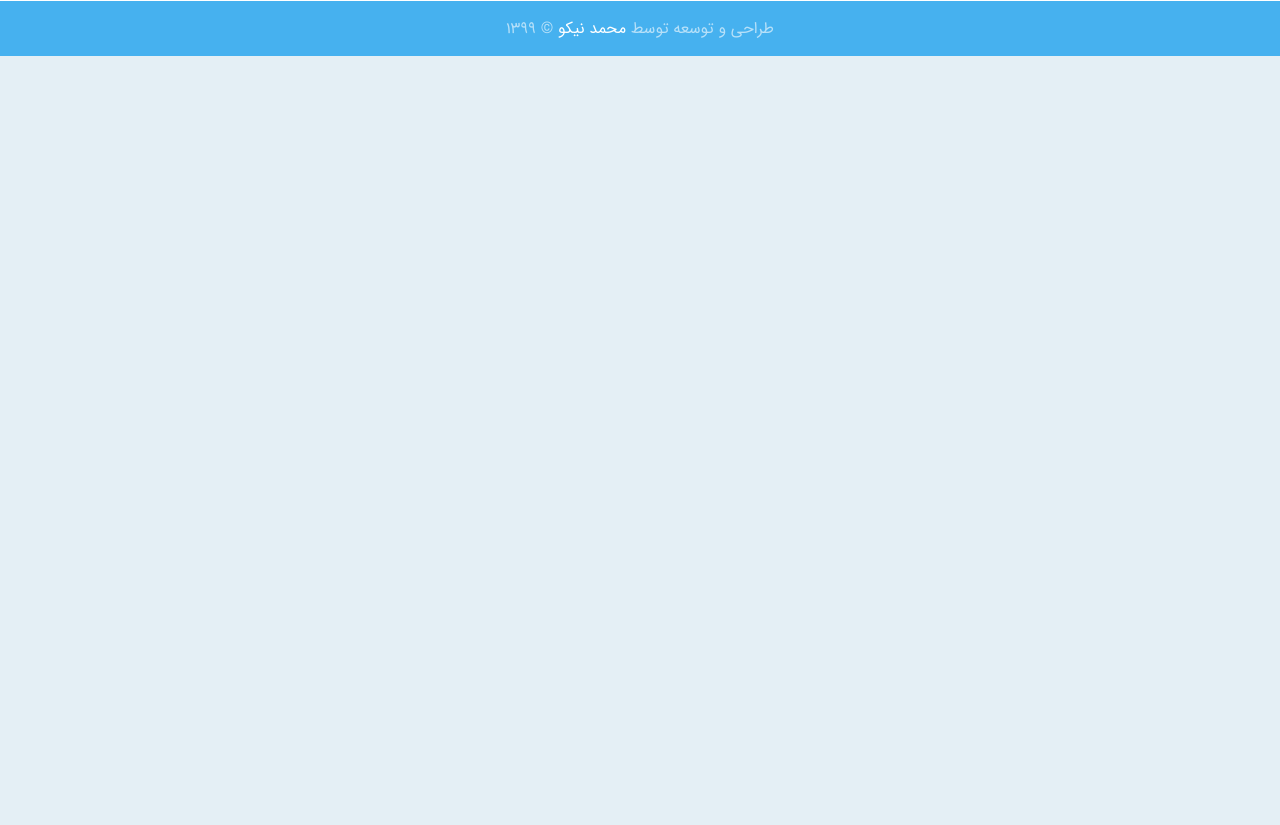
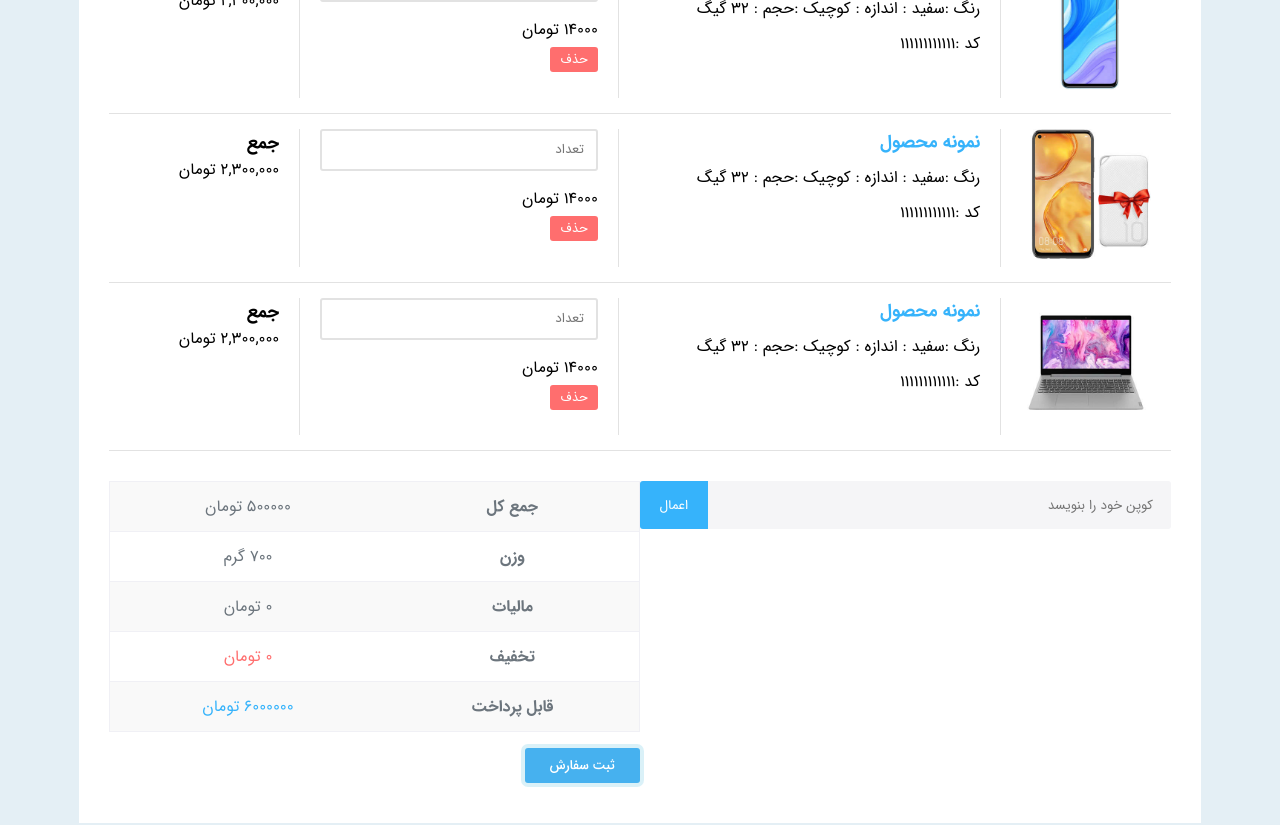
Before and after one commit to mrmohsensami/ecommerce, a Vue app: page /cart in a window 1280 px wide. Shown: the part 820-1645 px from the top of the page. Before the commit the page ends 876 px from the top, so only its background shows below. Built offline with nearby package versions, Linux system fonts and the light colour scheme.

Commit message:
149 - cart

```diff
--- a/src/assets/css/responsives.css
+++ b/src/assets/css/responsives.css
@@ -80,28 +80,76 @@
         max-width: 50%;
         flex: 0 0 50%;
     }
-  }
+    .product__row{flex-direction: column}
+    .prodcut__gallery{max-width: 100%}
+    .modal__content{width: 90%}
+    .modal{padding-top: 5px}
+    .product__left{max-width: 100%}
+    .cart__total{display: none}
+    .cart__image{max-width: 25% !important;}
+    .cart__details{max-width: 39% !important;}
+    .cart__amounts{max-width: 36% !important;}
+    .cart__coupon, .cart__table {
+        max-width: 100%;
+        flex: 0 0 100%;
+    }
 
-  @media (max-width: 768px) {
-    .adplacement__row{
+}
+
+@media (max-width: 768px) {
+    .adplacement__row {
         display: unset;
     }
-    .adplacement__link{
+
+    .adplacement__link {
         max-width: unset;
     }
 
     .footer__link {
         max-width: 100%;
         flex: 0 0 100%;
+        padding: 15px 0;
     }
-    .header__top{padding: 150px 0 50px}
-    .products__item{
+
+    .header__top {
+        padding: 150px 0 50px
+    }
+
+    .products__item {
         max-width: 100%;
         flex: 0 0 100%;
     }
-  }
 
-  @media (max-width: 480px) {
+    .tab__item {
+        width: unset;
+        padding: 18px !important;
+    }
+
+    .controls__group {
+        max-width: 100%;
+    }
+
+    .product__category {
+        margin-top: 15px
+    }
+
+    .cart__image {
+        padding: unset !important;
+        max-width: 40% !important;
+    }
+
+    .cart__details {
+        max-width: 60% !important;
+    }
+
+    .cart__amounts {
+        max-width: 100% !important;
+        border-right: unset !important;
+        margin-top: 10px;
+    }
+}
+
+@media (max-width: 480px) {
     .header__logo {
         display: none;
     }
@@ -134,7 +182,52 @@
         height: 30px !important;
         line-height: 34px;
     }
-    .footer__info{
+
+    .footer__info {
         text-align: center;
     }
-  }
+
+    .product__buttons {
+        flex-direction: column;
+        -ms-flex-align: unset;
+        -webkit-box-align: unset;
+        align-items: unset;
+    }
+
+    .product__buttons button {
+        margin-bottom: 10px;
+    }
+
+    .btn--fav, .btn--compare {
+        margin-right: unset !important;
+    }
+
+    .btn--compare {
+        text-align: center;
+    }
+
+    .tab__items {
+        flex-direction: column;
+    }
+
+    .tab__item {
+        border-right: unset;
+        border-bottom: 1px solid #e2e2e2;
+    }
+
+    .col-3 {
+        max-width: 50% !important;
+        flex: 0 0 50% !important;;
+    }
+
+    .col-9{
+        max-width: 50% !important;
+        flex: 0 0 50% !important;;
+    }
+    .tab__section{
+        padding: 10px;
+    }
+    .comments__subset{
+        margin-right: 15px;
+    }
+}
--- a/src/assets/css/style.css
+++ b/src/assets/css/style.css
@@ -1137,6 +1137,7 @@ ul li {
     display: -ms-flexbox;
     display: -webkit-box;
     display: flex;
+    flex-wrap: wrap;
     justify-content: space-between;
 }
 
@@ -1248,6 +1249,7 @@ ul li {
     display: -ms-flexbox;
     display: -webkit-box;
     display: flex;
+    flex-wrap: wrap;
 }
 
 .product__category {
@@ -1792,7 +1794,158 @@ select {
     color: #6c757d;
     padding: 25px 30px 25px;
 }
-.comments__subset{
+
+.comments__subset {
     margin-right: 30px;
     border-right: 3px solid #36b3fb;
 }
+
+.cart {
+    background: #fff;
+    padding: 30px;
+}
+
+.cart__title {
+    font-weight: bold;
+    font-size: 30px;
+    color: #6c757d;
+    margin-bottom: 40px;
+    border-bottom: 1px solid #e2e2e2;
+    padding-bottom: 20px;
+}
+
+.cart__item {
+    border-bottom: 1px solid #e2e2e2;
+    padding: 15px 0;
+}
+
+.cart__row {
+    display: -ms-flexbox;
+    display: -webkit-box;
+    display: flex;
+    flex-wrap: wrap;
+}
+
+.cart__image {
+    width: 100%;
+    max-width: 16%;
+    padding: 0 20px;
+}
+
+.cart__image-img {
+    width: 100%
+}
+
+.cart__details {
+    width: 100%;
+    max-width: 36%;
+    padding: 0 20px;
+    border-right: 1px solid #e2e2e2;
+}
+
+.cart__details-h5 {
+    line-height: 145%;
+    font-size: 18px;
+    margin-bottom: 10px;
+}
+
+.cart__details-link {
+    color: #36b3fb;
+}
+
+.cart__deatils-features {
+    margin-bottom: 10px;
+}
+
+.cart__amounts {
+    width: 100%;
+    max-width: 30%;
+    padding: 0 20px;
+    border-right: 1px solid #e2e2e2;
+}
+
+.cart__amounts-remove {
+    margin-top: 5px;
+    line-height: 150%;
+    background: #ff6e6e;
+    text-align: center;
+    padding: 3px 10px;
+    color: #fff;
+    font-size: 13px;
+    border-radius: 3px;
+}
+
+.cart__total {
+    padding: 0 20px;
+    border-right: 1px solid #e2e2e2;
+}
+
+.cart__total-title {
+    font-size: 18px;
+}
+
+.cart__info {
+    display: -ms-flexbox;
+    display: -webkit-box;
+    display: flex;
+    flex-wrap: wrap;
+    margin-top: 30px;
+}
+
+.cart__coupon, .cart__table {
+    width: 100%;
+    max-width: 50%;
+    flex: 0 0 50%;
+    margin-bottom: 10px;
+}
+
+.cart__coupon-div {
+    display: -ms-flexbox;
+    display: -webkit-box;
+    display: flex;
+}
+
+.cart__coupon-input {
+    height: 48px;
+    padding: 11px 18px;
+    font-weight: 400;
+    color: #6c757d;
+    line-height: 1.6;
+    background: #f5f5f7;
+    border-radius: 0 3px 3px 0;
+    width: 90%;
+}
+
+.btn-coupon {
+    height: 48px;
+    background: #36b3fb;
+    color: #fff;
+    width: 70px;
+    border-radius: 3px 0 0 3px;
+}
+
+table {
+    border-collapse: collapse;
+    width: 100%;
+    margin-bottom: 1rem;
+    color: #6c757d;
+    border: 1px solid #f0f0f5;
+    text-align: center;
+}
+
+table th, table td {
+    padding: .75rem;
+    vertical-align: top;
+    border-top: 1px solid #f0f0f5;
+
+}
+
+table tbody tr:nth-child(2n+1) {
+    background: #f9f9f9;
+}
+.text-red{
+    color: #ff6e6e;
+}
+.text-blue{
+    color: #36b3fb;
+}
--- a/src/router/index.js
+++ b/src/router/index.js
@@ -27,6 +27,11 @@ const routes = [
     path: '/product/:id',
     name: 'Product',
     component: () => import(/* webpackChunkName: "product" */ '../views/Product.vue')
+  },
+  {
+    path: '/cart',
+    name: 'Cart',
+    component: () => import(/* webpackChunkName: "cart" */ '../views/Cart.vue')
   }
 ]
 
--- /dev/null
+++ b/src/views/Cart.vue
@@ -0,0 +1,83 @@
+<template>
+  <main class="main">
+      <div class="container">
+          <div class="cart">
+              <h1 class="cart__title">سبد خرید</h1>
+              <form action="">
+                  <div class="cart__item" v-for="item in 6" :key="item">
+                      <div class="cart__row">
+                          <div class="cart__image">
+                              <a href="" class="cart__image-link"><img :src="require(`../assets/img/slider/${item}.jpg`)" alt=""
+                                                                      class="cart__image-img"></a>
+                          </div>
+                          <div class="cart__details">
+                              <h5 class="cart__details-h5"><a href="" target="_blank" class="cart__details-link">نمونه
+                                  محصول</a></h5>
+                              <div class="cart__deatils-features">رنگ :‌سفید : اندازه : کوچیک :‌حجم : ۳۲ گیگ</div>
+                              <div class="cart__deatils-code"> کد :111111111111</div>
+                          </div>
+                          <div class="cart__amounts">
+                              <div class="cart__amounts-div">
+                                  <input type="number" class="txt" placeholder="تعداد" max="1000" min="1">
+                                  <div class="cart__amounts-price"><span>۱۴۰۰۰ تومان</span></div>
+                                  <a href="#" onclick="removeCartItem(this)" class="cart__amounts-remove">حذف</a>
+                              </div>
+                          </div>
+                          <div class="cart__total">
+                              <div class="cart__total-div">
+                                  <h6 class="cart__total-title">جمع</h6>
+                                  ۲,۳۰۰,۰۰۰ تومان
+                              </div>
+                          </div>
+                      </div>
+                  </div>
+              </form>
+              <div class="cart__info">
+                  <div class="cart__coupon">
+                      <form action="">
+                          <div class="cart__coupon-div">
+                              <input type="text" placeholder="کوپن خود را بنویسد" class="cart__coupon-input">
+                              <button class="btn-coupon">اعمال</button>
+                          </div>
+                      </form>
+                  </div>
+                  <div class="cart__table">
+                      <table>
+                          <tbody>
+                          <tr>
+                              <th>جمع کل</th>
+                              <td>500000 تومان</td>
+                          </tr>
+                          <tr>
+                              <th>وزن</th>
+                              <td>700 گرم</td>
+                          </tr>
+                          <tr>
+                              <th>مالیات</th>
+                              <td>0 تومان</td>
+                          </tr>
+                          <tr>
+                              <th>تخفیف</th>
+                              <td class="text-red">0 تومان</td>
+                          </tr>
+                          <tr>
+                              <th>قابل پرداخت</th>
+                              <td class="text-blue">6000000 تومان</td>
+                          </tr>
+                          </tbody>
+                      </table>
+                      <button class="btn btn--brand btn--boxshadow">ثبت سفارش</button>
+                  </div>
+              </div>
+          </div>
+      </div>
+  </main>
+</template>
+
+<script>
+export default {
+}
+</script>
+
+<style>
+</style>
```
